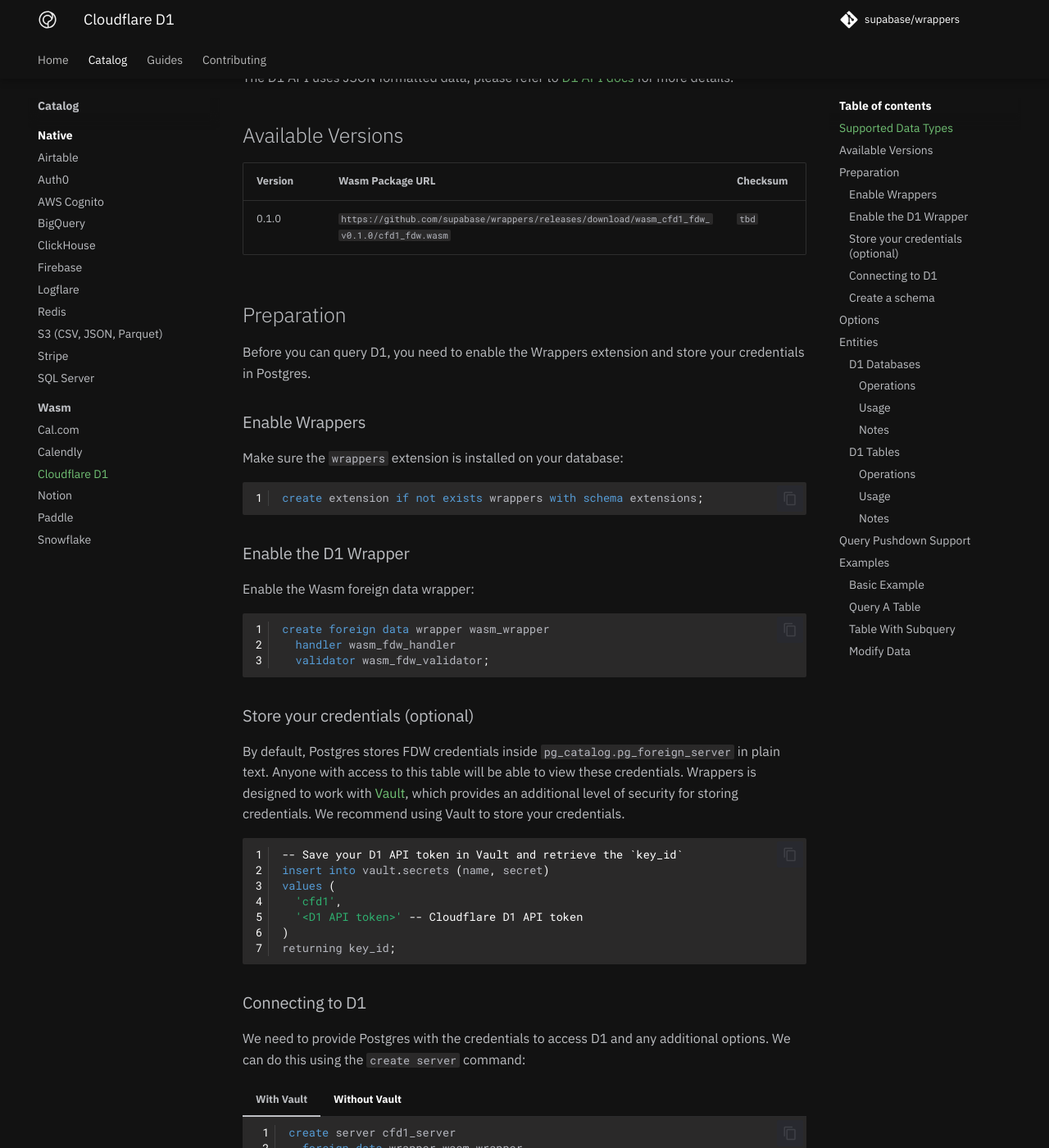
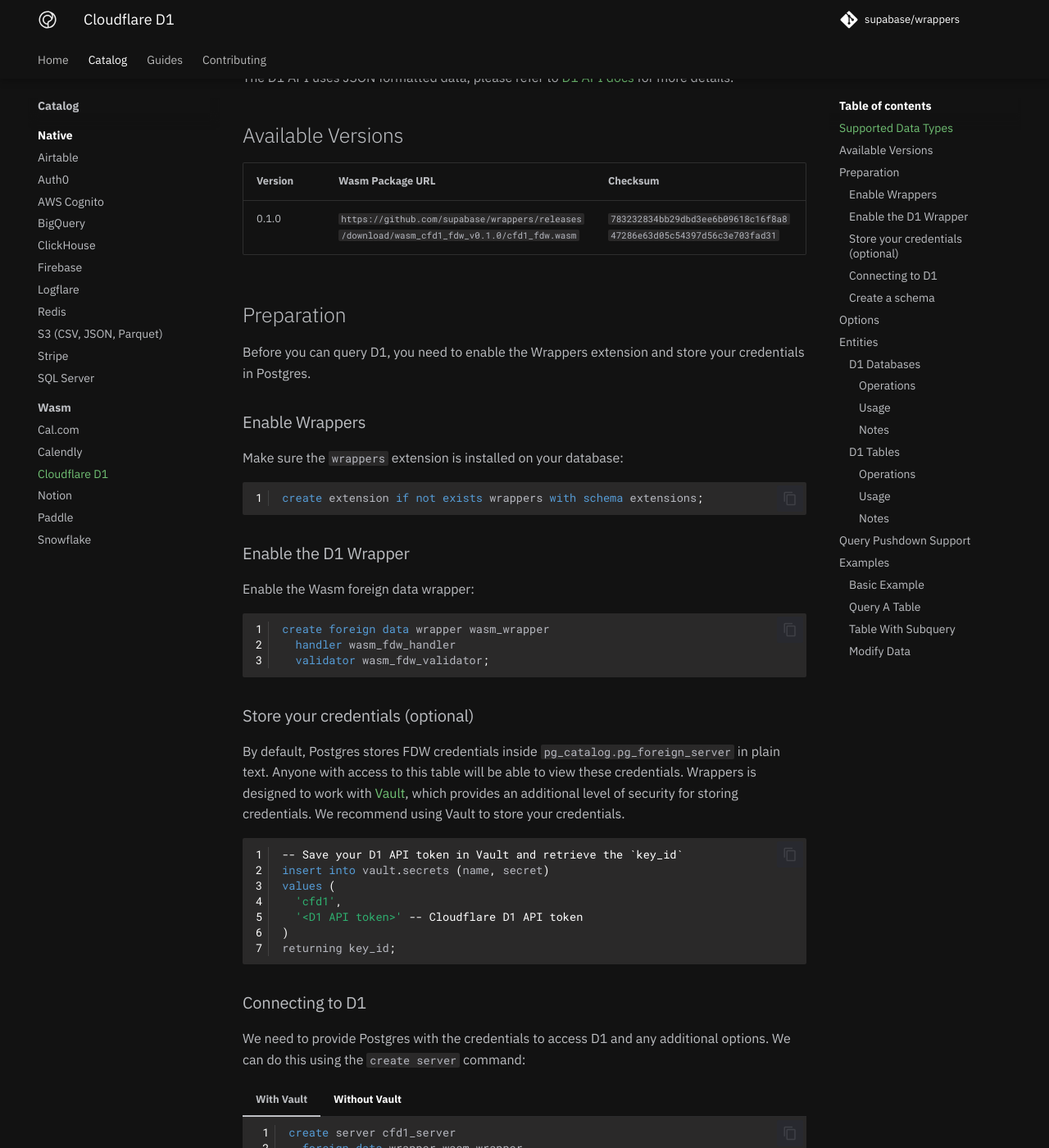
Before and after one commit to supabase/wrappers, an MkDocs documentation site: the page built from docs/catalog/cfd1.md, in a window 1280 px wide and 1400 px high, scrolled down 780 px. Shown: the whole window at 82% size. Built offline with MkDocs 1.6.1 and Material for MkDocs 9.7.7, drawn with Linux system fonts in a browser that asks for light colours; comment, search, counter and statistics services are not loaded; some of the changed text lies outside the part shown.

Commit message:
docs(wasm): update Cloudflare D1 Wasm FDW checksum

```diff
--- a/docs/catalog/cfd1.md
+++ b/docs/catalog/cfd1.md
@@ -32,7 +32,7 @@
 
 | Version | Wasm Package URL                                                                                | Checksum                                                           |
 | ------- | ----------------------------------------------------------------------------------------------- | ------------------------------------------------------------------ |
-| 0.1.0   | `https://github.com/supabase/wrappers/releases/download/wasm_cfd1_fdw_v0.1.0/cfd1_fdw.wasm` | `tbd` |
+| 0.1.0   | `https://github.com/supabase/wrappers/releases/download/wasm_cfd1_fdw_v0.1.0/cfd1_fdw.wasm` | `783232834bb29dbd3ee6b09618c16f8a847286e63d05c54397d56c3e703fad31` |
 
 ## Preparation
 
@@ -83,7 +83,7 @@
         fdw_package_url 'https://github.com/supabase/wrappers/releases/download/wasm_cfd1_fdw_v0.1.0/cfd1_fdw.wasm',
         fdw_package_name 'supabase:cfd1-fdw',
         fdw_package_version '0.1.0',
-        fdw_package_checksum 'tbd',
+        fdw_package_checksum '783232834bb29dbd3ee6b09618c16f8a847286e63d05c54397d56c3e703fad31',
         api_url 'https://api.cloudflare.com/client/v4/accounts/<account_id>/d1/database',  -- optional
         account_id '<Account ID>',
         database_id '<Database ID>',
@@ -100,7 +100,7 @@
         fdw_package_url 'https://github.com/supabase/wrappers/releases/download/wasm_cfd1_fdw_v0.1.0/cfd1_fdw.wasm',
         fdw_package_name 'supabase:cfd1-fdw',
         fdw_package_version '0.1.0',
-        fdw_package_checksum 'tbd',
+        fdw_package_checksum '783232834bb29dbd3ee6b09618c16f8a847286e63d05c54397d56c3e703fad31',
         api_url 'https://api.cloudflare.com/client/v4/accounts/<account_id>/d1/database',  -- optional
         account_id '<Account ID>',
         database_id '<Database ID>',
```
